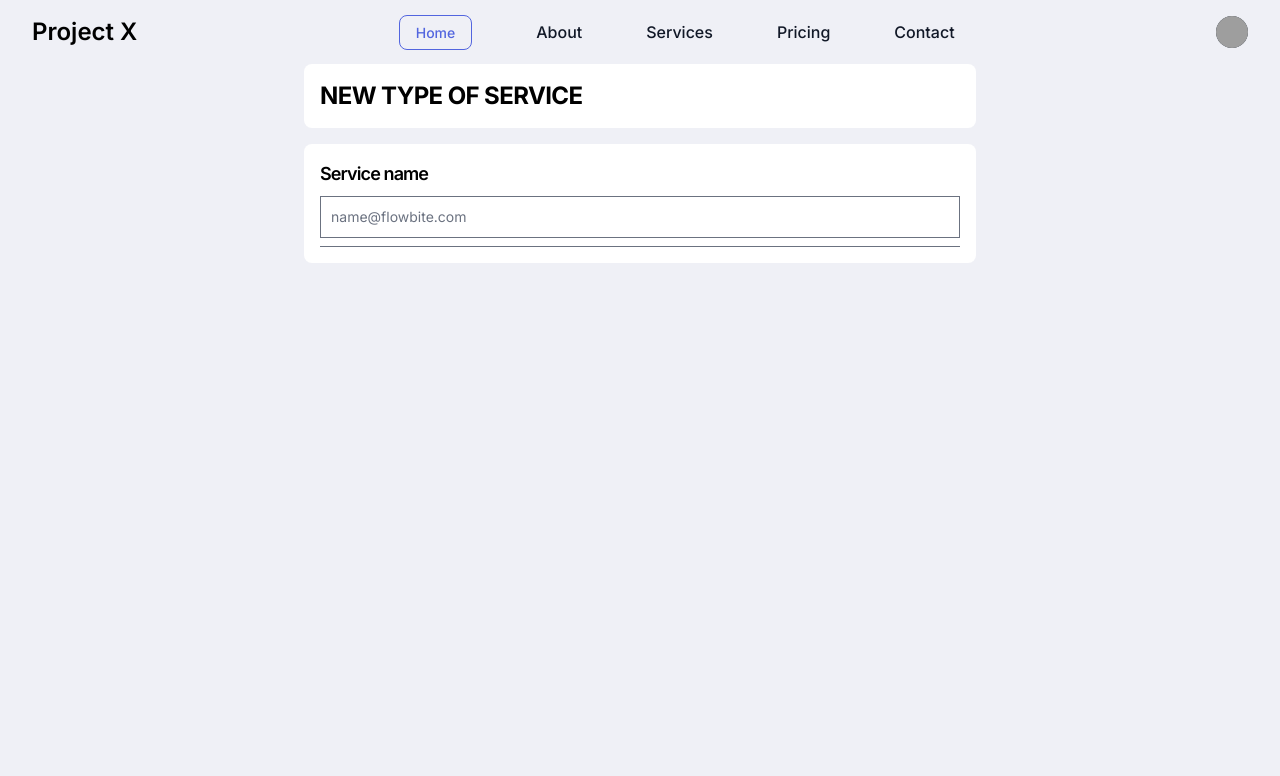
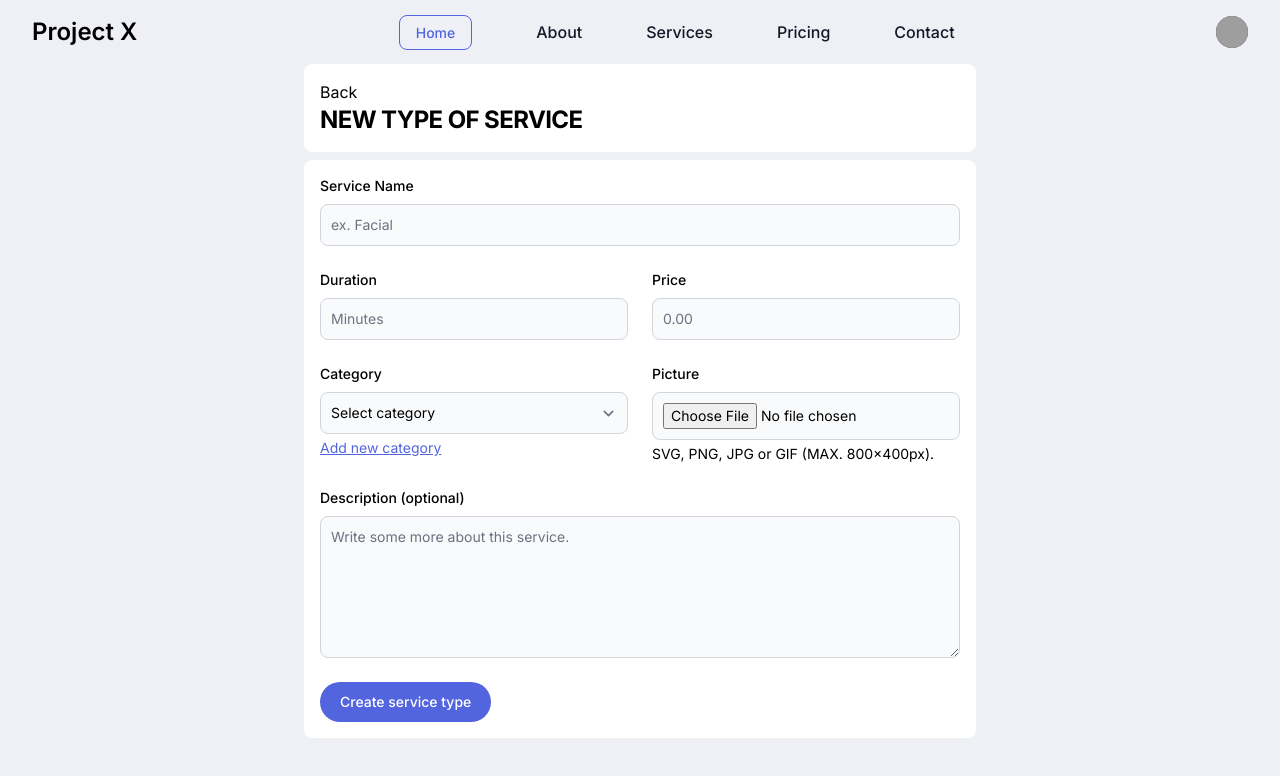
Before and after one commit to Ayub-Ian/project-x, a Next.js app: page /appointments/new in a window 1280 px wide. Shown: the top 776 px of the page. Built offline with nearby package versions, Linux system fonts and the light colour scheme; grey boxes are pictures that could not be loaded.

Commit message:
Service create page

```diff
--- a/src/app/appointments/new/page.js
+++ b/src/app/appointments/new/page.js
@@ -3,18 +3,57 @@ import React from "react";
 export default function CreateService() {
   return (
     <div className="px-8 md:flex justify-center">
-      <div className="max-w-2xl space-y-4 w-full">
+      <div className="max-w-2xl space-y-2 w-full">
         <div className="bg-white p-4 rounded-lg">
+          <p>Back</p>
           <h5 className="font-bold text-2xl tracking-tight uppercase">New type of service</h5>
         </div>
-        <div className="bg-white p-4 rounded-lg">
-        <label className="font-semibold text-lg tracking-tighter">Service name</label>
-        <div class=" border-b border-gray-500 py-2">
 
-        <input type="email" id="helper-text" aria-describedby="helper-text-explanation" class="   text-gray-900 text-sm block w-full p-2.5 border-b border-b-gray-500 bg-transparent outline-0   " placeholder="name@flowbite.com"/>
+        <section class="bg-white dark:blue-900 rounded-lg">
+  <div class=" px-4 mx-auto max-w-2xl py-4 ">
+      <form action="#">
+          <div class="grid gap-4 sm:grid-cols-2 sm:gap-6">
+              <div class="sm:col-span-2">
+                  <label for="name" class="block mb-2 text-sm font-medium teblue-900 dark:text-white">Service Name</label>
+                  <input type="text" name="name" id="name" class="bg-gray-50 border border-gray-300 teblue-900 text-sm rounded-lg focus:ring-primary-600 focus:border-primary-600 block w-full p-2.5 dark:bg-gray-700 dark:border-gray-600 dark:placeholder-gray-400 dark:text-white dark:focus:ring-blue-500 dark:focus:border-blue-500" placeholder="ex. Facial" required=""/>
+              </div>
+              <div class="w-full ">
+                  <label for="brand" class="block mb-2 text-sm font-medium teblue-900 dark:text-white">Duration</label>
+                  <input type="text" name="brand" id="brand" class="bg-gray-50 border border-gray-300 teblue-900 text-sm rounded-lg focus:ring-primary-600 focus:border-primary-600 block w-full p-2.5 dark:bg-gray-700 dark:border-gray-600 dark:placeholder-gray-400 dark:text-white dark:focus:ring-blue-500 dark:focus:border-blue-500" placeholder="Minutes" required=""/>
+              </div>
+              <div class="w-full ">
+                  <label for="price" class="block mb-2 text-sm font-medium teblue-900 dark:text-white">Price</label>
+                  <input type="number" name="price" id="price" class="bg-gray-50 border border-gray-300 teblue-900 text-sm rounded-lg focus:ring-primary-600 focus:border-primary-600 block w-full p-2.5 dark:bg-gray-700 dark:border-gray-600 dark:placeholder-gray-400 dark:text-white dark:focus:ring-blue-500 dark:focus:border-blue-500" placeholder="0.00" required=""/>
+              </div>
+              <div>
+                  <label for="category" class="block mb-2 text-sm font-medium teblue-900 dark:text-white">Category</label>
+                  <select id="category" class="bg-gray-50 border border-gray-300 teblue-900 text-sm rounded-lg focus:ring-blue-500 focus:border-blue-500 block w-full p-2.5 dark:bg-gray-700 dark:border-gray-600 dark:placeholder-gray-400 dark:text-white dark:focus:ring-blue-500 dark:focus:border-blue-500">
+                      <option selected="">Select category</option>
+                      <option value="TV">TV/Monitors</option>
+                      <option value="PC">PC</option>
+                      <option value="GA">Gaming/Console</option>
+                      <option value="PH">Phones</option>
+                  </select>
+                  <p class="mt-1 text-sm text-primary underline dark:text-gray-300" id="file_input_help">Add new category</p>
+              </div>
+              <div>
+                  <label for="item-weight" class="block mb-2 text-sm font-medium teblue-900 dark:text-white">Picture</label>
+                  <input type="file" name="item-weight" id="item-weight" class="bg-gray-50 border border-gray-300 teblue-900 text-sm rounded-lg focus:ring-primary-600 focus:border-primary-600 block w-full p-2.5 dark:bg-gray-700 dark:border-gray-600 dark:placeholder-gray-400 dark:text-white dark:focus:ring-blue-500 dark:focus:border-blue-500" placeholder="12" required=""/>
+                  <p class="mt-1 text-sm teblue-500 dark:text-gray-300" id="file_input_help">SVG, PNG, JPG or GIF (MAX. 800x400px).</p>
+              </div>
 
-        </div>
-        </div>
+              <div class="sm:col-span-2">
+                  <label for="description" class="block mb-2 text-sm font-medium teblue-900 dark:text-white">Description (optional)</label>
+                  <textarea id="description" rows="6" class="block p-2.5 w-full text-sm teblue-900 bg-gray-50 rounded-lg border border-gray-300 focus:ring-blue-500 focus:border-blue-500 dark:bg-gray-700 dark:border-gray-600 dark:placeholder-gray-400 dark:text-white dark:focus:ring-blue-500 dark:focus:border-blue-500" placeholder="Write some more about this service."></textarea>
+              </div>
+          </div>
+          <button type="submit" class="inline-flex items-center px-5 py-2.5 mt-4 sm:mt-6 text-sm font-medium text-center text-white bg-primary rounded-full focus:ring-4 focus:ring-blue-200 dark:focus:ring-blue-900 hover:bg-blue-800">
+              Create service type
+          </button>
+      </form>
+  </div>
+</section>
+
       </div>
     </div>
   );
```
